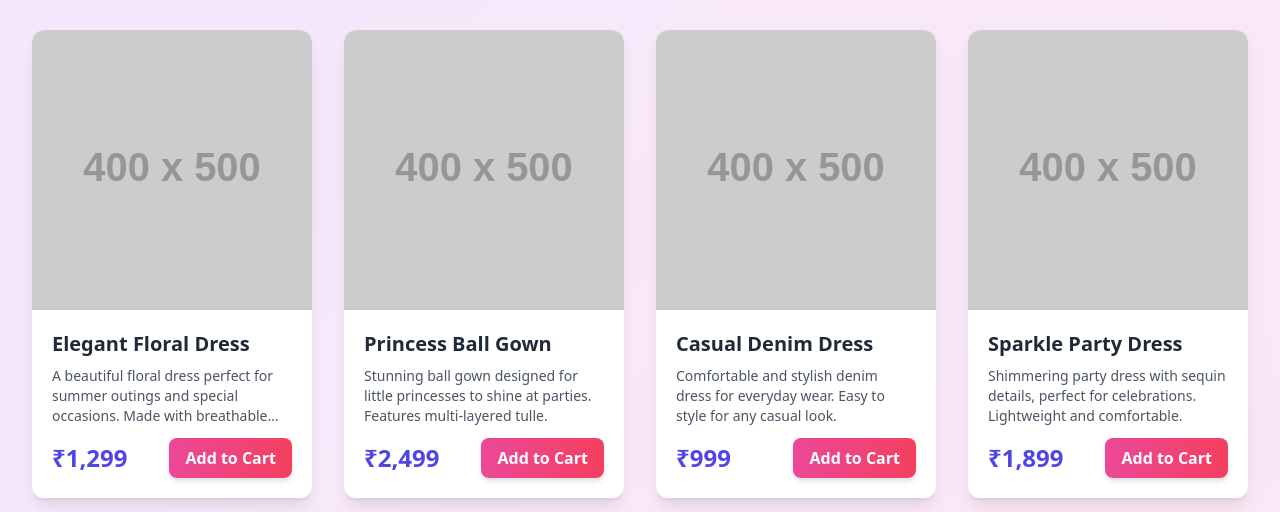
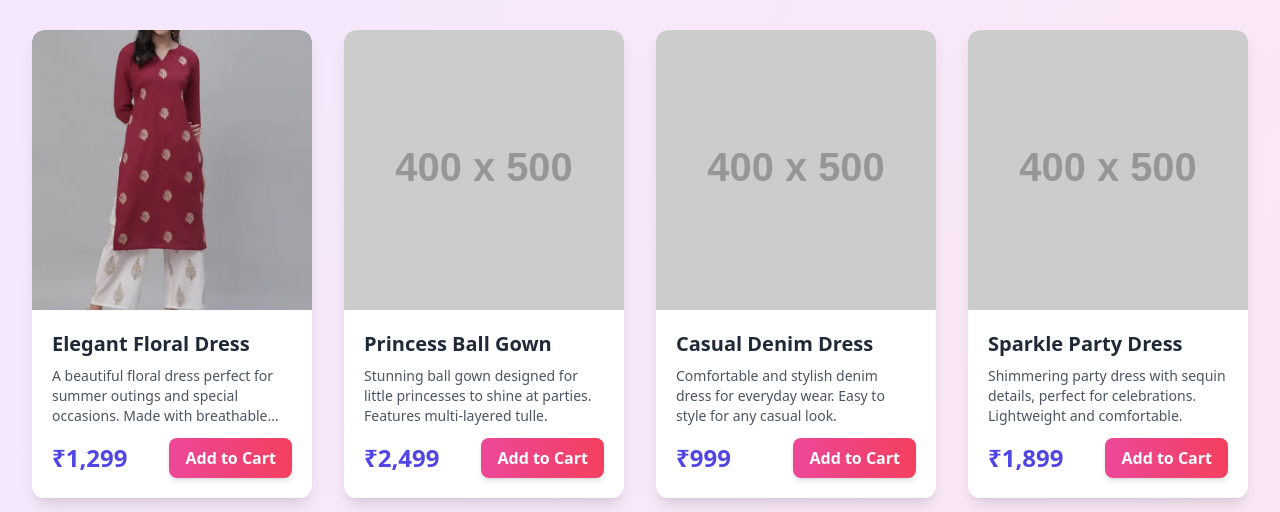
Before and after one commit to newonein/tanulu, a plain HTML site: page index.html in a window 1280 px wide. Shown: the part 585-1097 px from the top of the page. Drawn offline with nearby package versions, Linux system fonts and the light colour scheme; placeholder pictures from the web are drawn by us.

Commit message:
Update index.html

```diff
--- a/index.html
+++ b/index.html
@@ -208,7 +208,7 @@
                     id: 'dress1',
                     name: 'Elegant Floral Dress',
                     price: '₹1,299',
-                    imageUrl: 'https://placehold.co/400x500/A78BFA/ffffff?text=Floral+Dress',
+                    imageUrl: 'dress.webp',
                     description: 'A beautiful floral dress perfect for summer outings and special occasions. Made with breathable fabric.',
                 },
                 {
```
